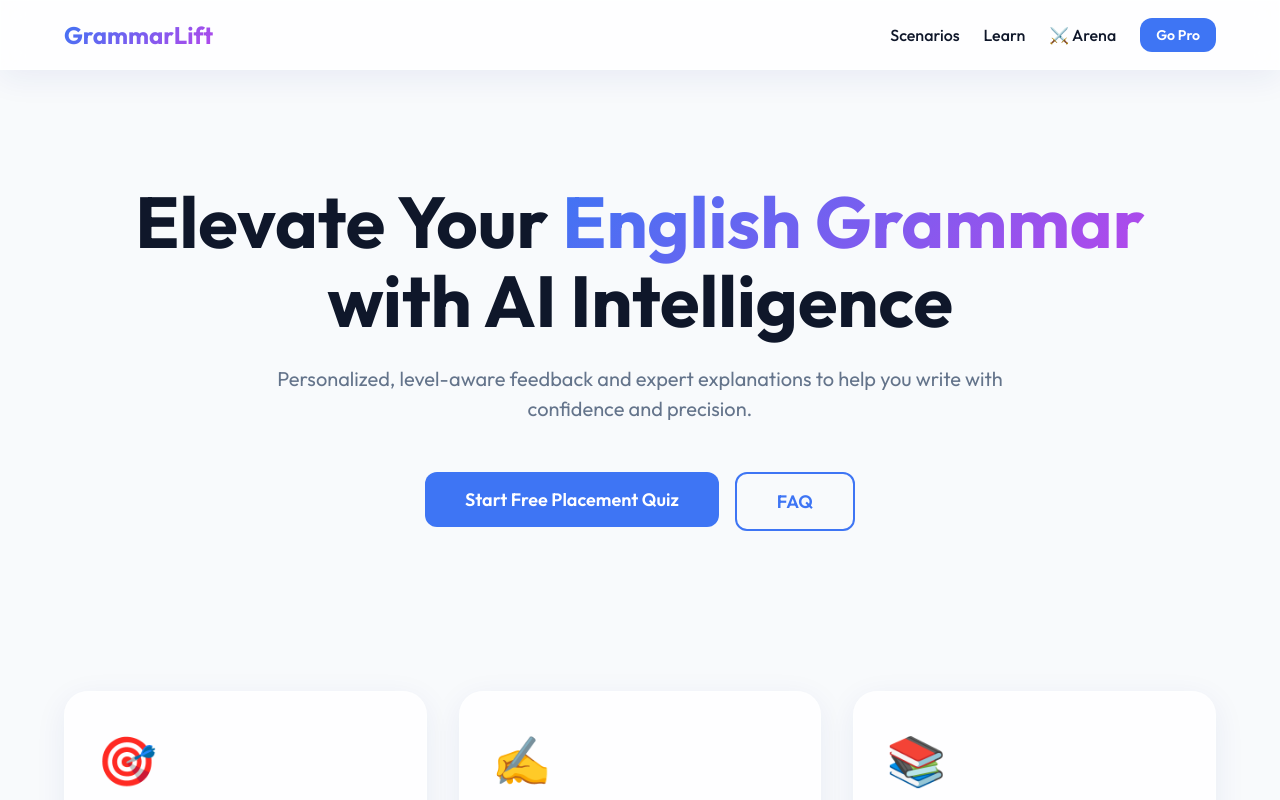
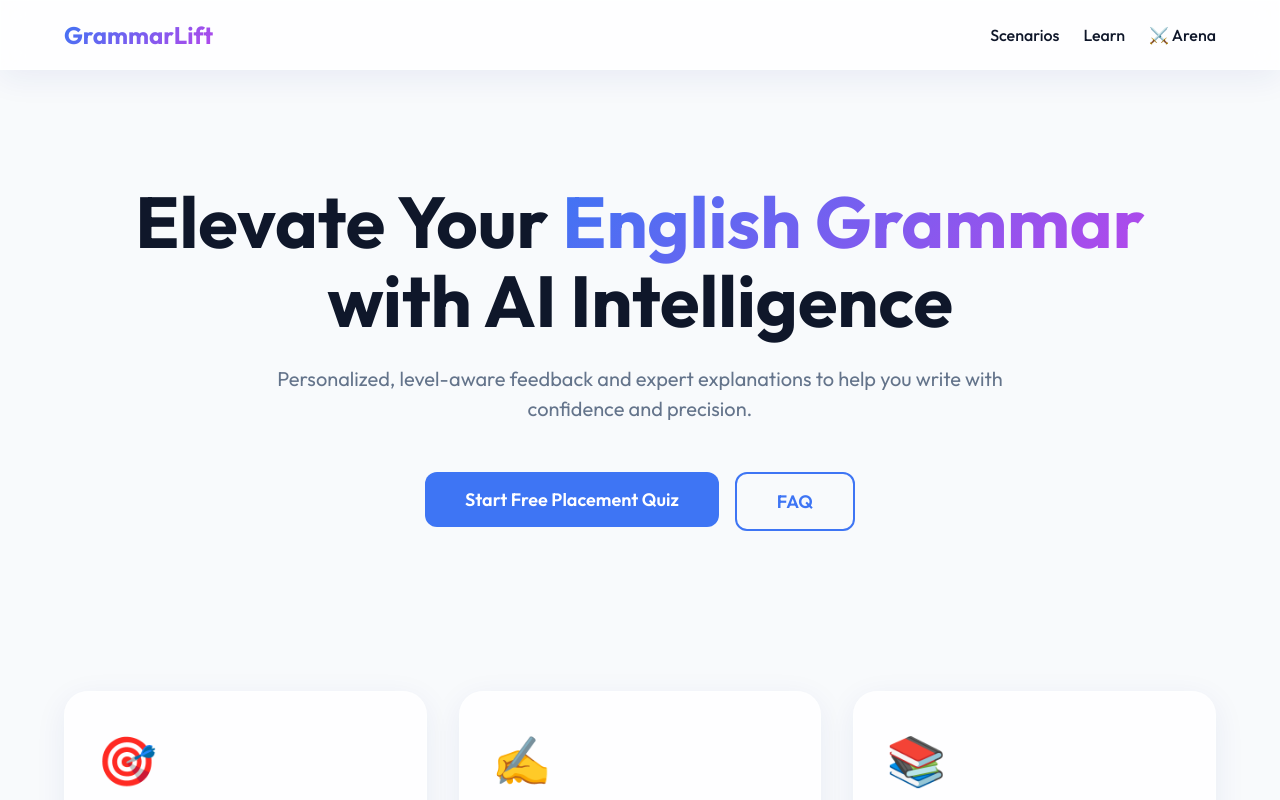
Before and after one commit to mx1204/grammarlift, a Next.js app: page / in a window 1280 px wide. Shown: the top 800 px of the page. Built offline with nearby package versions, Linux system fonts and the light colour scheme.

Commit message:
Update Navbar.tsx

```diff
--- a/src/components/Navbar.tsx
+++ b/src/components/Navbar.tsx
@@ -29,9 +29,6 @@ const Navbar = () => {
           <Link href="/scenarios" style={{ fontWeight: 500, textDecoration: 'none', color: 'inherit' }}>Scenarios</Link>
           <Link href="/learn" style={{ fontWeight: 500, textDecoration: 'none', color: 'inherit' }}>Learn</Link>
           <Link href="/arena" style={{ fontWeight: 500, textDecoration: 'none', color: 'inherit' }}>⚔️ Arena</Link>
-          <Link href="/pricing" style={{ textDecoration: 'none' }}>
-            <AppButton size="sm">Go Pro</AppButton>
-          </Link>
         </div>
 
         {/* Mobile Toggle */}
```
